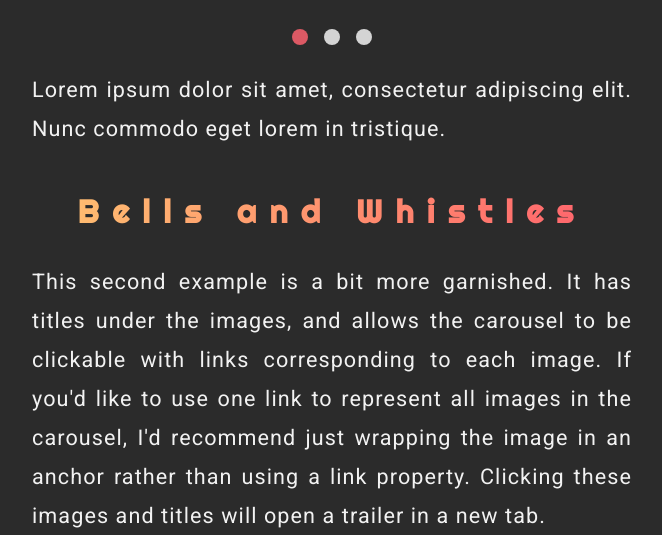
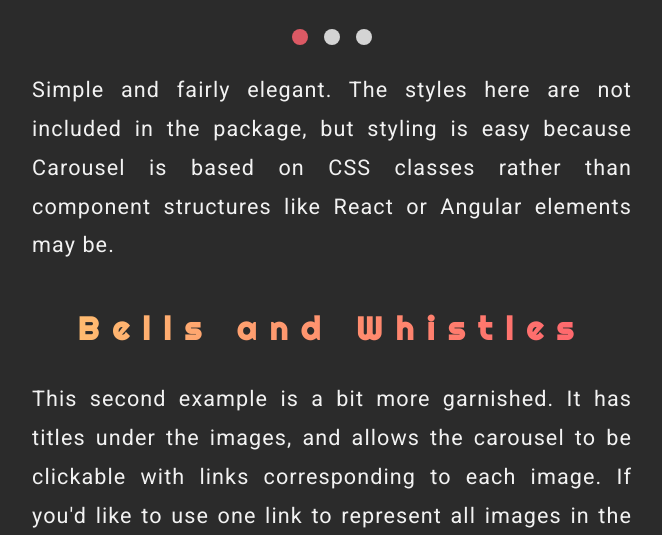
Before and after one commit to mskalandunas/revolv-docs, a website: page public/index.html in a window 1280 px wide. Shown: the part 1199-1734 px from the top of the page, without its empty margins (308-970 px from the left). Drawn offline with Linux system fonts and the light colour scheme.

Commit message:
improve description

```diff
--- a/public/index.html
+++ b/public/index.html
@@ -64,7 +64,7 @@
       <div class="carousel-node-container"></div>
     </figure>
     <p class="carousel-description">
-      Lorem ipsum dolor sit amet, consectetur adipiscing elit. Nunc commodo eget lorem in tristique.
+      Simple and fairly elegant.  The styles here are not included in the package, but styling is easy because Carousel is based on CSS classes rather than component structures like React or Angular elements may be.
     </p>
     <h4>Bells and Whistles</h4>
     <p>
```
Also changed, not shown: src/index.html (+1 -1 lines).
